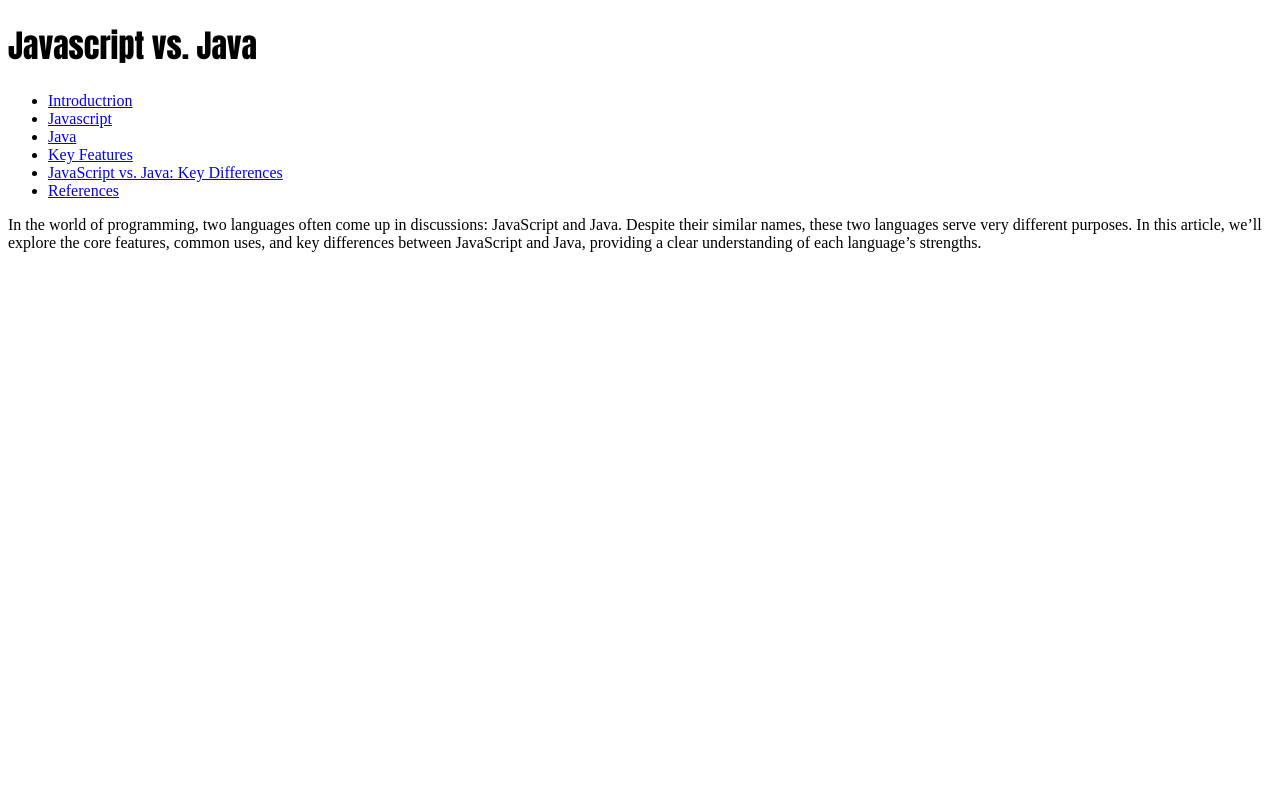
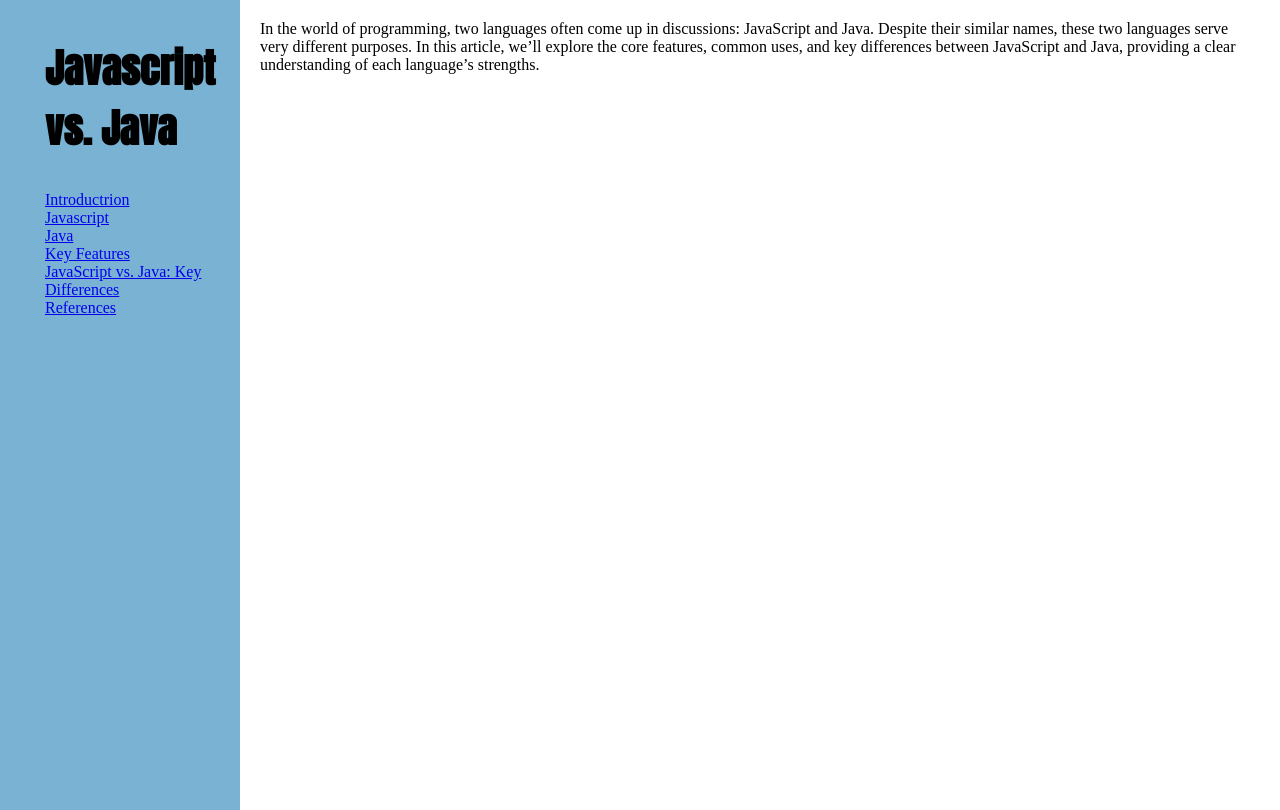
Before and after one commit to Labfey-0818/236345715-Labfey, a plain HTML site: page FREECODECAMP/Technical Docuentation/index.html in a window 1280 px wide. Drawn offline with Linux system fonts and the light colour scheme.

Commit message:
changes baka mawalan ng kuryente

```diff
--- a/FREECODECAMP/Technical Docuentation/index.html
+++ b/FREECODECAMP/Technical Docuentation/index.html
@@ -9,10 +9,10 @@
 <body>
     <main id="main-doc">
         <!--Title and Navbar-->
-        <div class="nav container">
-            <h1 id="title">Javascript vs. Java</h1>
-            <nav id="navbar" class="nav-bar">
+        <div>
+            <nav id="navbar" class="sidebar">
                 <ul>
+                    <span><h1 id="title" class="nav-title">Javascript vs. Java</h1></span>
                     <li><a href="#">Introductrion</a></li>
                     <li><a href="#">Javascript</a></li>
                     <li><a href="#">Java</a></li>
--- a/FREECODECAMP/Technical Docuentation/styles.css
+++ b/FREECODECAMP/Technical Docuentation/styles.css
@@ -1,10 +1,32 @@
 @import url('https://fonts.googleapis.com/css2?family=Anton&family=Open+Sans:ital,wght@0,500;1,500&display=swap');
 body{
-    padding: 1.5;
-    margin: 1.5;
+    height: 100vh;
+    display: flex;
+    margin: 0;
+}
+#main-doc{
+    display: flex;
+    width: 100%;
 }
 h1{
     font-family: "Anton", sans-serif;
     font-weight: 400;
     font-style: normal;
 }
+.nav-title{
+    font-weight: 900;
+    font-size: 40px;
+}
+li{
+    list-style: none;
+}
+.sidebar{
+    background: #7AB2D3;
+    height: 100%;
+    width: 230px;
+    padding: 5px;
+}
+#main-section{
+    flex: 1;
+    padding: 20px;
+}
```
Also changed, not shown: TEST FOLDER/index.html (added), TEST FOLDER/styles.css (added).
